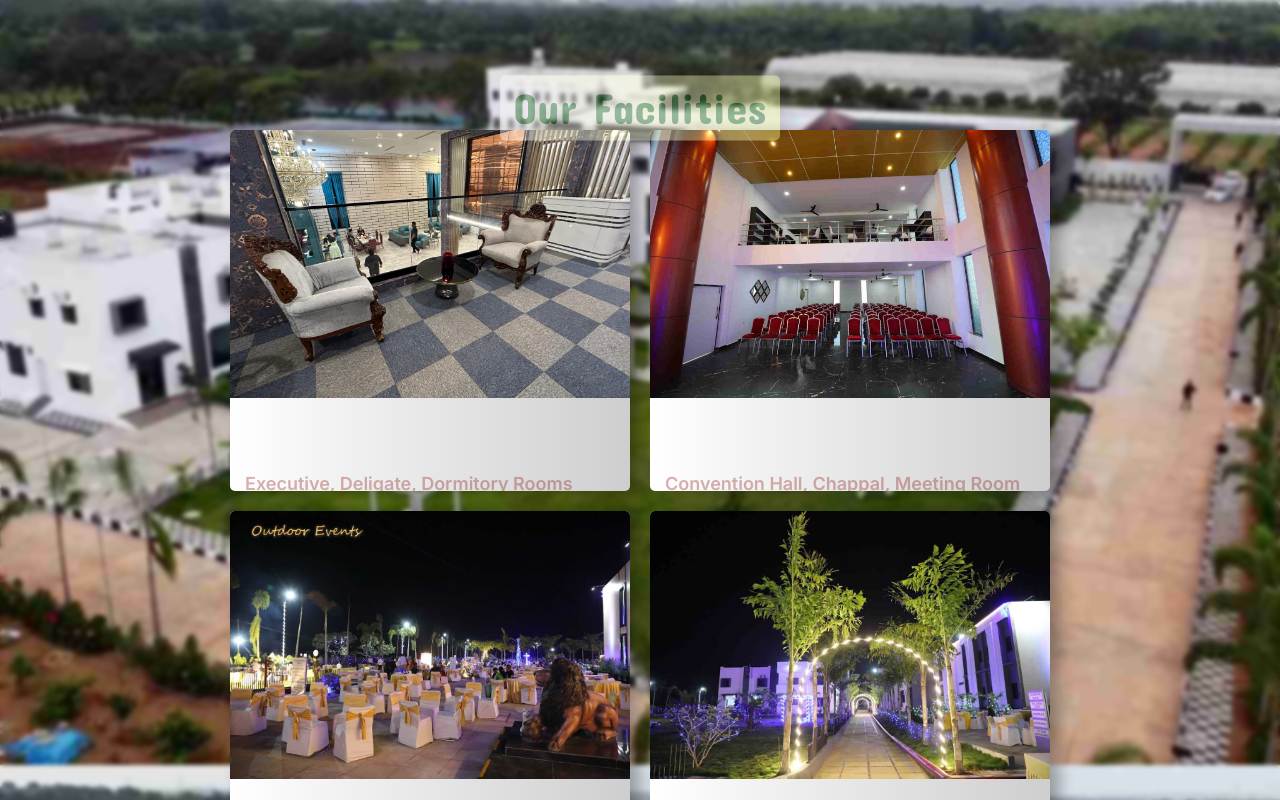
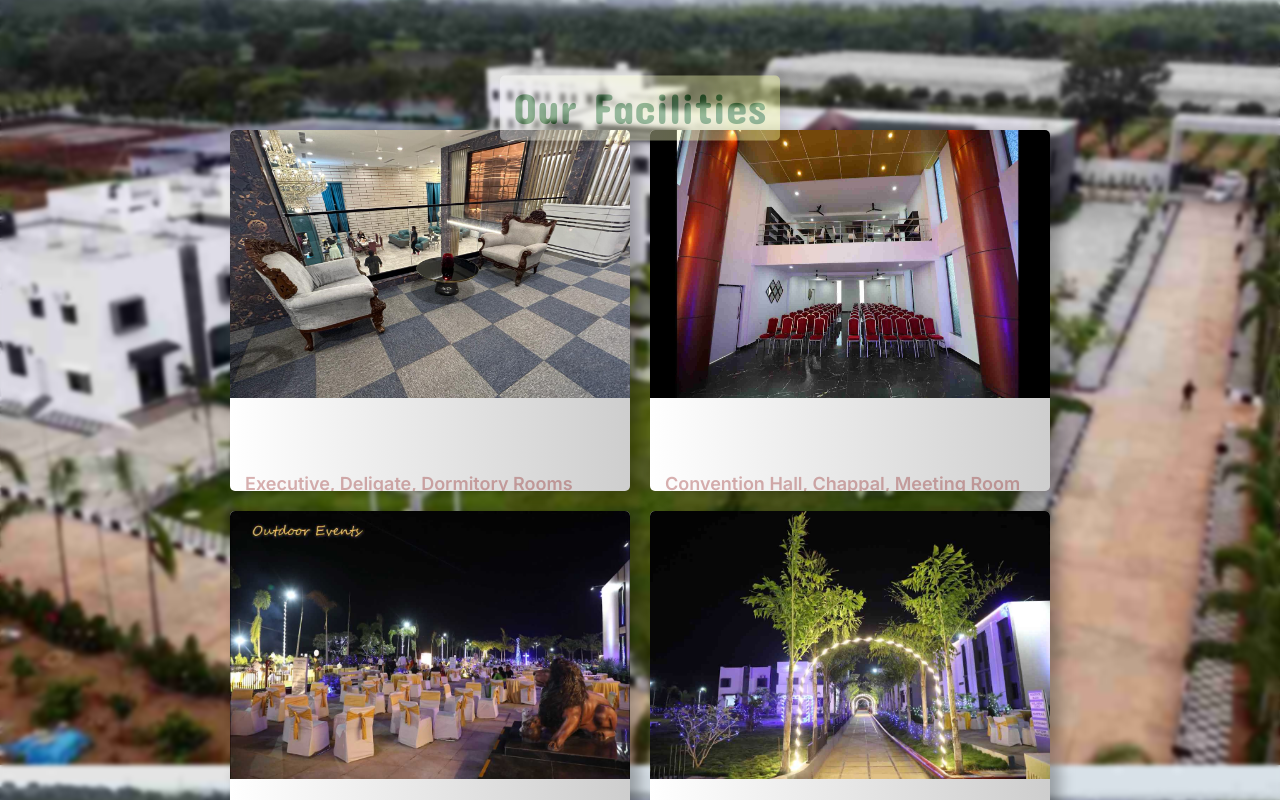
Before and after one commit to aadhiavi/sbhr, a React (Create React App) app: page / in a window 1280 px wide. Shown: the part 3098-3898 px from the top of the page. Built offline with nearby package versions, Linux system fonts and the light colour scheme; no server answers; a web font is replaced by a local one.

Commit message:
image orientation of slider

```diff
--- a/src/Files/ImageSlider/ImageSlider.css
+++ b/src/Files/ImageSlider/ImageSlider.css
@@ -14,12 +14,6 @@
   display: flex;
   justify-content: center;
   align-items: center;
-
-  img {
-    width: 100%;
-    height: 100%;
-    object-fit: cover;
-  }
 }
 
 .btn {
@@ -61,7 +55,6 @@
     display: flex;
     justify-content: center;
     align-items: center;
-
     img {
       width: 100%;
       height: 100%;
--- a/src/Files/ImageSlider/ImageSlider.jsx
+++ b/src/Files/ImageSlider/ImageSlider.jsx
@@ -24,7 +24,7 @@ const ImageSlider = ({ images }) => {
     <div className="slider">
       <button className='btn' onClick={prevSlide}><FaChevronLeft /></button>
       <div className="slider-images">
-        <img src={images[currentIndex]} alt="Slide" />
+        <img style={{height:'100%',width:'100%',objectFit:'cover'}} src={images[currentIndex]} alt="Slide" />
       </div>
       <button className='btn' onClick={nextSlide}><FaChevronRight /></button>
     </div>
```
